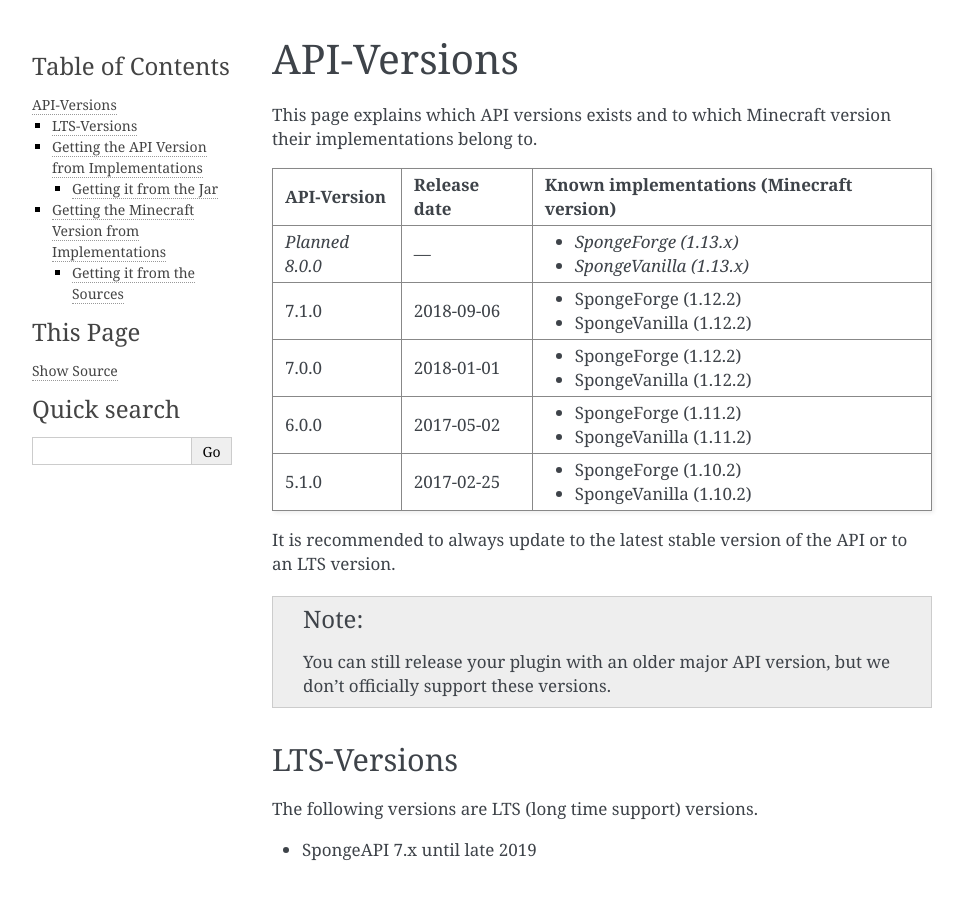
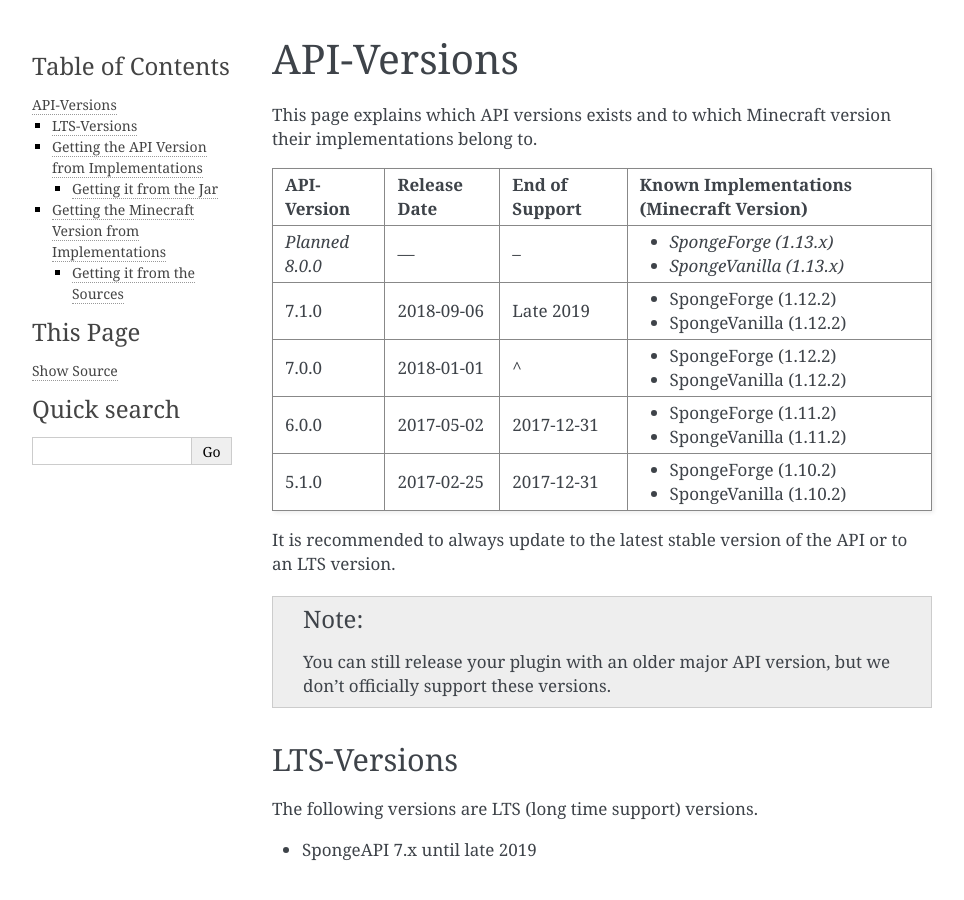
Before and after one commit to SpongePowered/SpongeDocs, a Sphinx documentation site: the page built from source/plugin/api-versions.rst, in a window 1280 px wide and 900 px high. Shown: the whole window, without its empty margins (148-1112 px from the left). Built offline with Sphinx 7.4.7, drawn with Linux system fonts in a browser that asks for light colours; pages that are not in the unit, such as notebooks, are missing from menus.

Commit message:
Add End of Support date to overview

```diff
--- a/source/plugin/api-versions.rst
+++ b/source/plugin/api-versions.rst
@@ -4,24 +4,24 @@
 
 This page explains which API versions exists and to which Minecraft version their implementations belong to.
 
-+-------------+--------------+-------------------------------------------+
-| API-Version | Release date | Known implementations (Minecraft version) |
-+=============+==============+===========================================+
-| *Planned*   | ---          | * *SpongeForge (1.13.x)*                  |
-| *8.0.0*     |              | * *SpongeVanilla (1.13.x)*                |
-+-------------+--------------+-------------------------------------------+
-| 7.1.0       | 2018-09-06   | * SpongeForge (1.12.2)                    |
-|             |              | * SpongeVanilla (1.12.2)                  |
-+-------------+--------------+-------------------------------------------+
-| 7.0.0       | 2018-01-01   | * SpongeForge (1.12.2)                    |
-|             |              | * SpongeVanilla (1.12.2)                  |
-+-------------+--------------+-------------------------------------------+
-| 6.0.0       | 2017-05-02   | * SpongeForge (1.11.2)                    |
-|             |              | * SpongeVanilla (1.11.2)                  |
-+-------------+--------------+-------------------------------------------+
-| 5.1.0       | 2017-02-25   | * SpongeForge (1.10.2)                    |
-|             |              | * SpongeVanilla (1.10.2)                  |
-+-------------+--------------+-------------------------------------------+
++-------------+--------------+----------------+-------------------------------------------+
+| API-Version | Release Date | End of Support | Known Implementations (Minecraft Version) |
++=============+==============+================+===========================================+
+| *Planned*   | ---          | --             | * *SpongeForge (1.13.x)*                  |
+| *8.0.0*     |              |                | * *SpongeVanilla (1.13.x)*                |
++-------------+--------------+----------------+-------------------------------------------+
+| 7.1.0       | 2018-09-06   | Late 2019      | * SpongeForge (1.12.2)                    |
+|             |              |                | * SpongeVanilla (1.12.2)                  |
++-------------+--------------+----------------+-------------------------------------------+
+| 7.0.0       | 2018-01-01   | ^              | * SpongeForge (1.12.2)                    |
+|             |              |                | * SpongeVanilla (1.12.2)                  |
++-------------+--------------+----------------+-------------------------------------------+
+| 6.0.0       | 2017-05-02   | 2017-12-31     | * SpongeForge (1.11.2)                    |
+|             |              |                | * SpongeVanilla (1.11.2)                  |
++-------------+--------------+----------------+-------------------------------------------+
+| 5.1.0       | 2017-02-25   | 2017-12-31     | * SpongeForge (1.10.2)                    |
+|             |              |                | * SpongeVanilla (1.10.2)                  |
++-------------+--------------+----------------+-------------------------------------------+
 
 It is recommended to always update to the latest stable version of the API or to an LTS version.
 
```
